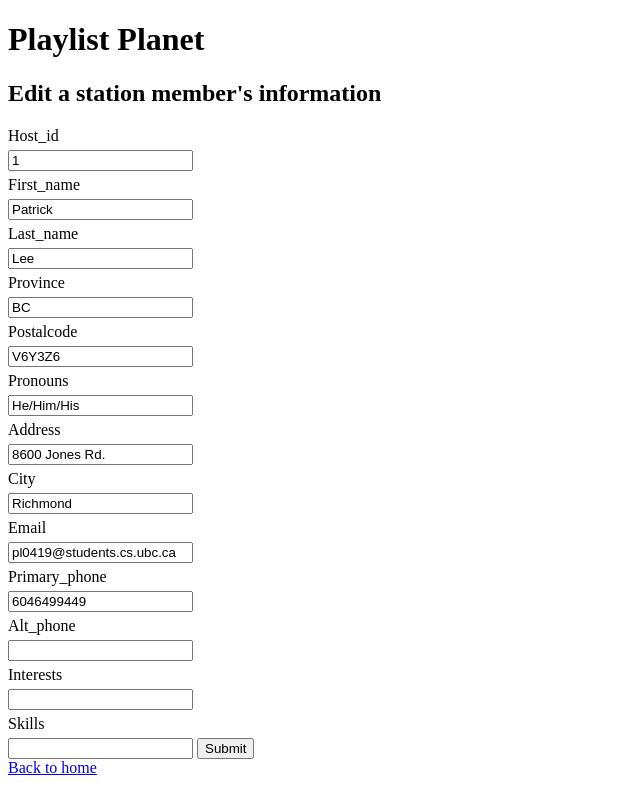
After one commit to jrchan84/Playlist-Planet, a PHP site: page /updatestationmember.php?id=1 in a window 1280 px wide. The commit adds this page. Shown: the whole page, without its empty margins (0-640 px from the left). Run offline with PHP 8.4, Linux system fonts and the light colour scheme; data comes from the database, SQL or seed files in the repository.

Commit message:
Broken update

```diff
--- a/data/init.sql
+++ b/data/init.sql
@@ -90,6 +90,7 @@ CREATE TABLE station_members(
     /*FOREIGN KEY (host_id) REFERENCES hosts(host_id) ON DELETE CASCADE*/
 );
 
+/*
 CREATE TABLE content_creators(
     host_id INTEGER,
     trainings_completed INTEGER,
@@ -98,7 +99,9 @@ CREATE TABLE content_creators(
     FOREIGN KEY (host_id) REFERENCES station_members(host_id)
         ON DELETE CASCADE ON UPDATE CASCADE
 );
+*/
 
+/*
 CREATE TABLE administrators(
     host_id INTEGER,
     role VARCHAR(255),
@@ -107,6 +110,7 @@ CREATE TABLE administrators(
     FOREIGN KEY (host_id) REFERENCES station_members(host_id)
         ON DELETE CASCADE ON UPDATE CASCADE
 );
+*/
 
 CREATE TABLE media(
     media_id INTEGER AUTO_INCREMENT,
@@ -313,6 +317,7 @@ INSERT INTO station_members VALUES (28, 'Anna', 'Corrian', 'BC', 'V6T1J5', 'She/
 INSERT INTO station_members VALUES (29, 'Taylor', 'Bennett', 'BC', 'V6X1J5', 'She/Her/Hers', '4513 E 43 Ave', 'Vancouver', 'taylorbennett21@gmail.com', '7789492122', '', '', '');
 INSERT INTO station_members VALUES (30, 'Xi', 'Yuan', 'BC', 'V6W1J5', 'She/Her/Hers', '4552 Boulevard', 'Vancouver', 'xiyuan0407@gmail.com', '7781454567', '', '', '');
 
+/*
 INSERT INTO content_creators VALUES (1, 1, 1);
 INSERT INTO content_creators VALUES (2, 0, 1);
 INSERT INTO content_creators VALUES (3, 3, 1);
@@ -334,6 +339,7 @@ INSERT INTO administrators VALUES (27, 'Music Library Curator', '2017-08-26');
 INSERT INTO administrators VALUES (28, 'Digital Library Organizer', '2015-01-23');
 INSERT INTO administrators VALUES (29, 'Technical Assistant', '2016-01-23');
 INSERT INTO administrators VALUES (30, 'Editor-In-Chief', '2014-08-23');
+*/
 
 INSERT INTO media VALUES (1, 'Shameika');
 INSERT INTO media VALUES (2, 'forever');
--- /dev/null
+++ b/public/updatestationmember.php
@@ -0,0 +1,100 @@
+<?php
+
+/**
+  * Use an HTML form to edit an entry in the
+  * users table.
+  *
+  */
+
+require "../config.php";
+require "../common.php";
+
+// Update station member information
+if (isset($_POST['submit'])) {
+    try {
+        $connection = new PDO($dsn, $username, $password, $options);
+
+        // Store updated information in array
+        $user = array(
+            "host_id"       => $_POST['host_id'],
+            "first_name"    => $_POST['first_name'],
+            "last_name"     => $_POST['last_name'],
+            "province"      => $_POST['province'],
+            "postalcode"    => $_POST['postalcode'],
+            "pronouns"      => $_POST['pronouns'],
+            "address"       => $_POST['address'],
+            "city"          => $_POST['city'],
+            "email"         => $_POST['email'],
+            "primary_phone" => $_POST['primary_phone'],
+            "alt_phone"     => $_POST['alt_phone'],
+            "interests"     => $_POST['interests'],
+            "skills"        => $_POST['skills']
+          );
+
+        $sql = "UPDATE station_members
+                SET host_id = :host_id,
+                    first_name = :first_name,
+                    last_name = :last_name,
+                    province = :province,
+                    postalcode = :postalcode,
+                    pronouns = pronouns;,
+                    address = :address,
+                    city = :city,
+                    email = :email,
+                    primary_phone = :primary_phone,
+                    alt_phone = :alt_phone,
+                    interests = :interests,
+                    skills = :skills
+                WHERE host_id = :host_id";
+
+        $statement = $connection->prepare($sql);
+        $statement->execute($user);
+    } catch(PDOException $error) {
+        echo $sql . "<br>" . $error->getMessage();
+    }
+  }
+
+// Display user information of selected station member
+if (isset($_GET['id'])) {
+    try {
+        // Make database connection, grabbing selected station member
+        $connection = new PDO($dsn, $username, $password, $options);
+        $id = $_GET['id'];
+
+        // SQL execution
+        $sql = "SELECT * FROM station_members WHERE host_id = :host_id";
+        $statement = $connection->prepare($sql);
+        $statement->bindValue(':host_id', $id);
+        $statement->execute();
+
+        $user = $statement->fetch(PDO::FETCH_ASSOC);
+    } catch(PDOException $error) {
+        echo $sql . "<br>" . $error->getMessage();
+    }
+} else {
+    echo "This user could not be found!";
+    exit;
+}
+?>
+
+<?php require "templates/header.php"; ?>
+
+<h2>Edit a station member's information</h2>
+
+<form method="post">
+    <?php // print out all editable fields using loop
+        foreach ($user as $key => $value) : ?>
+        <label for="<?php echo $key; ?>">
+            <?php echo ucfirst($key); ?>
+        </label>
+        <?php // Processes input type, unless user is trying to edit id, which should not be editable ?>
+        <input type="text" name="<?php echo $key; ?>" id="<?php echo $key; ?>" value="<?php echo escape($value); ?>"
+                <?php echo ($key === 'id' ? 'readonly' : null); ?>>
+    <?php endforeach; ?>
+
+    <input type="submit" name="submit" value="Submit">
+</form>
+
+<a href="index.php">Back to home</a>
+
+<?php require "templates/footer.php"; ?>
```
Also changed, not shown: public/index.php (+7 -1 lines), public/updatestationmembers.php (added, +75 -0 lines), public/readstationmembers.php (renamed from public/readstationmember.php).
